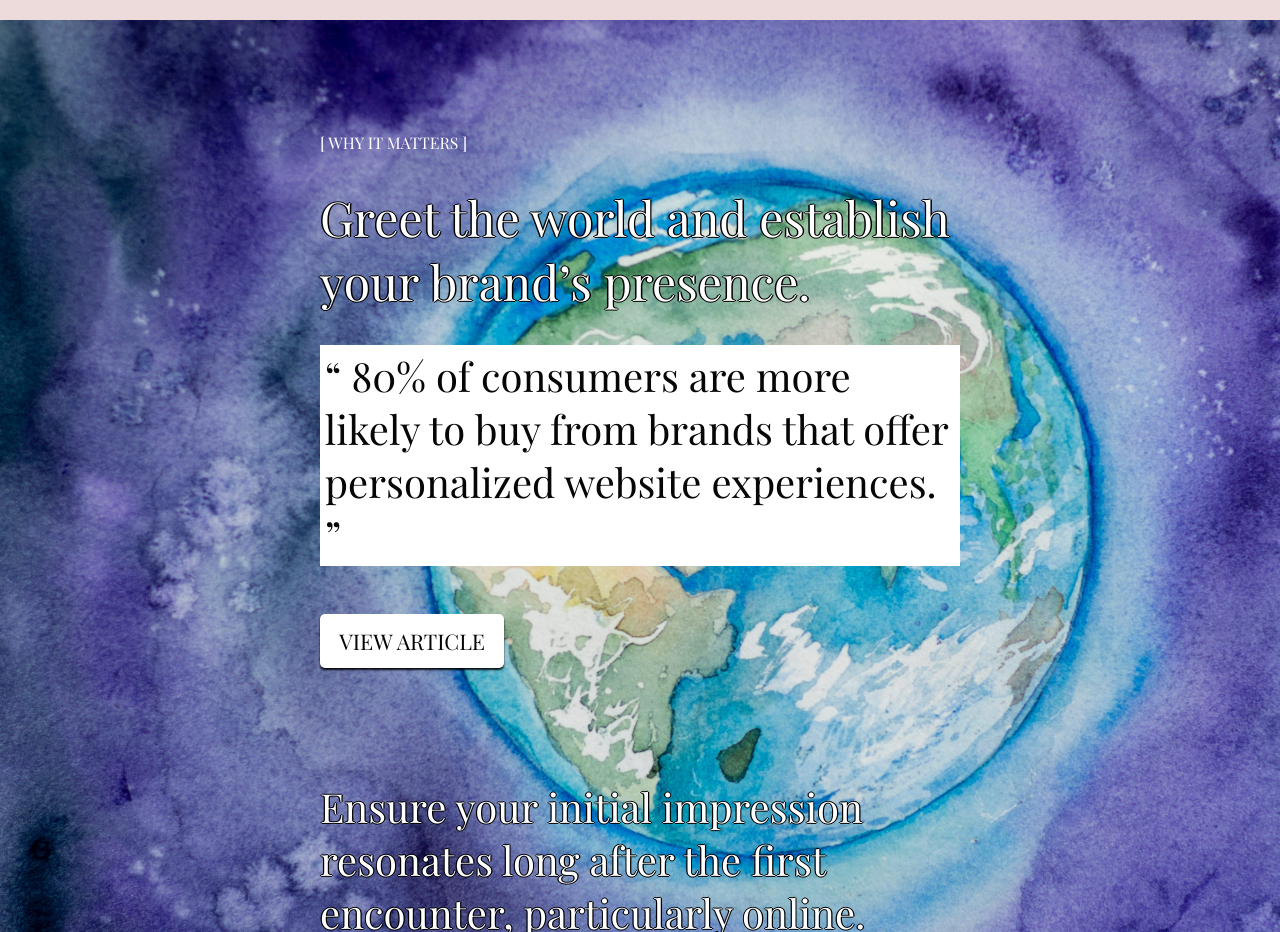
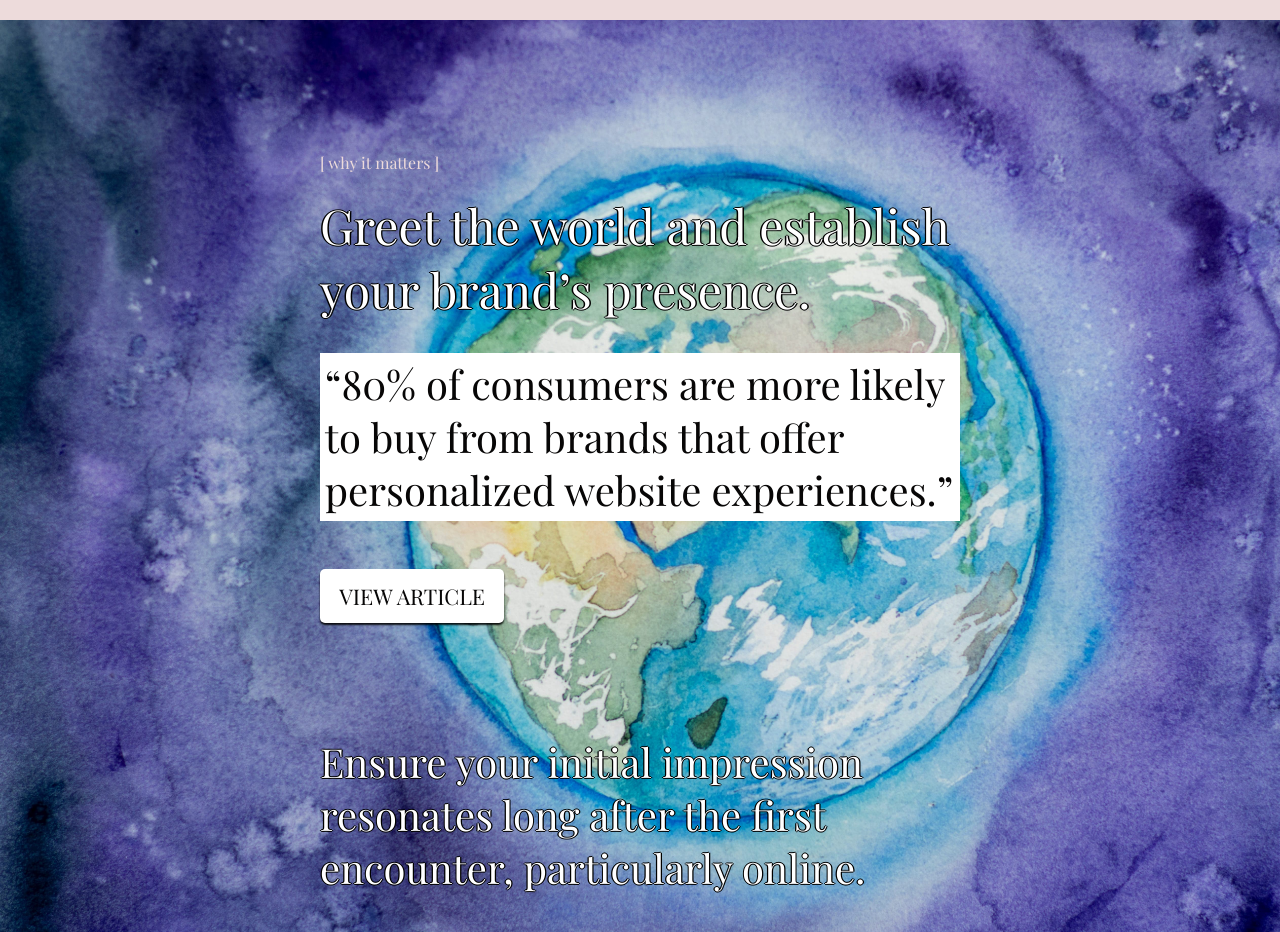
Before and after one commit to gtzjesus/WorldHello, a React (Vite) app: page / in a window 1280 px wide. Shown: the part 3160-4092 px from the top of the page. Built offline with nearby package versions, Linux system fonts and the light colour scheme; no server answers; the database is empty.

Commit message:
Source file modified + UI changes

```diff
--- a/src/components/source/Source.jsx
+++ b/src/components/source/Source.jsx
@@ -62,9 +62,10 @@ const Information = styled.div`
 `;
 
 const Intro = styled.div`
-  text-transform: uppercase;
-  color: var(--color-white);
-  padding: 0 0 var(--padding-medium) 0;
+  // Code logic to style div element
+  color: var(--color-tan);
+  font-size: var(--font-xxxsmall);
+  padding: var(--padding-small) 0;
 `;
 
 const Title = styled.span`
@@ -114,6 +115,10 @@ const Quote = styled.span`
   }
 `;
 
+const Quotation = styled.span`
+  font-weight: 9999;
+`;
+
 const Last = styled.div`
   // Code logic for arranging children
   display: flex;
@@ -157,8 +162,9 @@ function Source() {
           </Title>
           <Description>
             <Quote>
-              &ldquo; 80% of consumers are more likely to buy from brands that
-              offer personalized website experiences. &rdquo;
+              <Quotation>&ldquo;</Quotation>80% of consumers are more likely to
+              buy from brands that offer personalized website experiences.
+              <Quotation>&rdquo;</Quotation>
             </Quote>
             <a
               href="https://bloggingwizard.com/website-statistics/"
```
